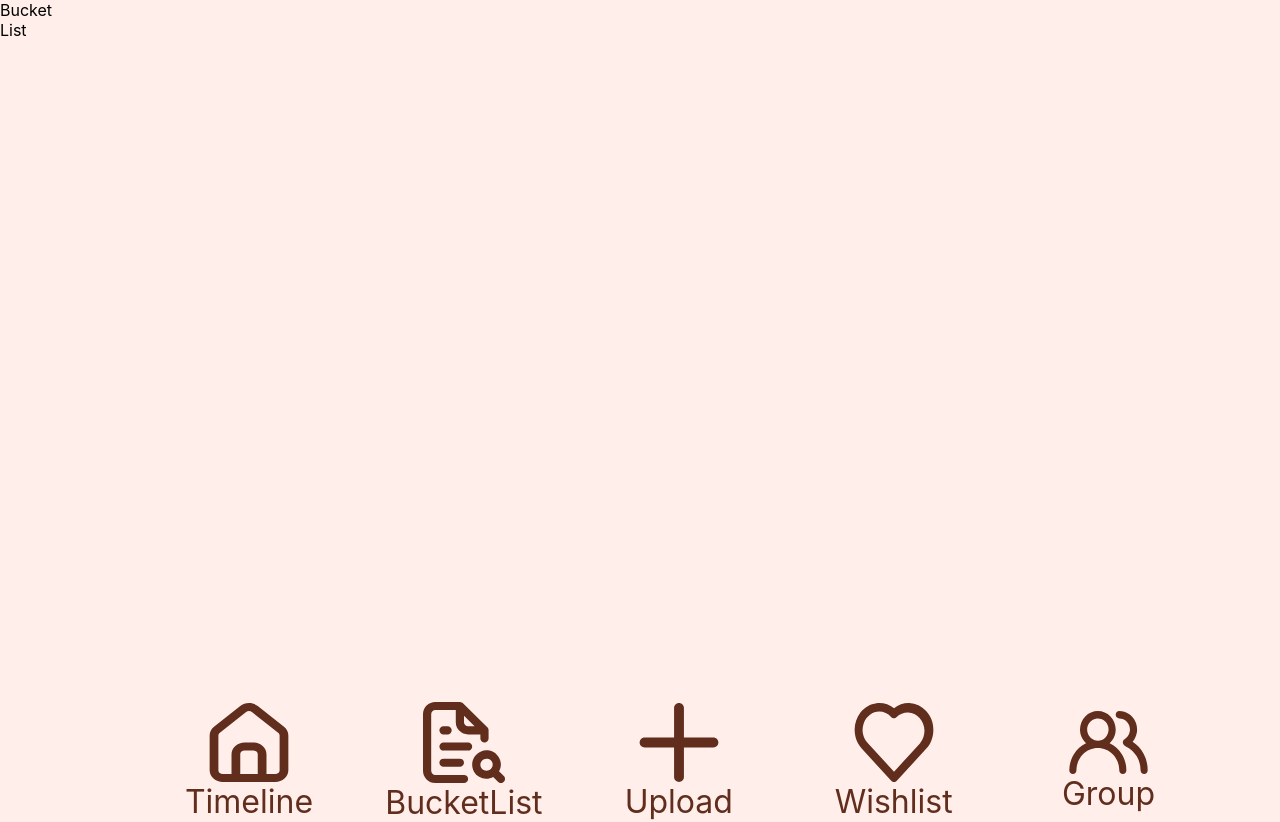
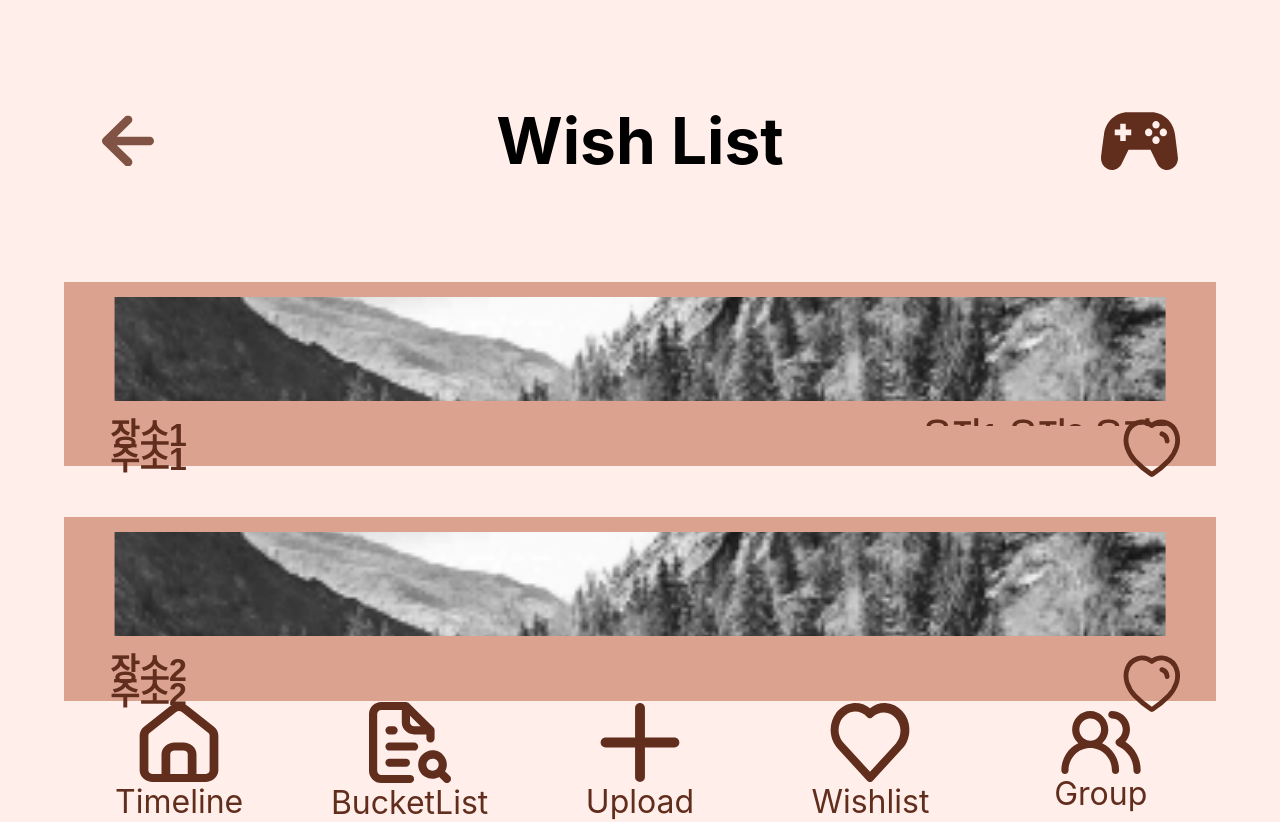
Before and after one commit to moooooonchild/Dojang-Crush-Client, a React (Create React App) app in the folder dojang-crush/: page /wishlist/game in a window 1280 px wide. Built offline with nearby package versions, Linux system fonts and the light colour scheme.

Commit message:
✨ feat : 위시리스트 테마 설정/상세페이지 퍼블리싱

```diff
--- a/dojang-crush/src/components/PlaceComponent.jsx
+++ b/dojang-crush/src/components/PlaceComponent.jsx
@@ -2,12 +2,22 @@ import styled from "styled-components";
 import placeDefault from "../assets/placeDefault.png";
 import HeartIcon from "../assets/ui/heart.svg";
 
-const PlaceComponent = () => {
+const PlaceComponent = ({ place, address, users = null }) => {
     return (
         <Container>
             <PlaceImg src={placeDefault} />
-            <Name>#장소명</Name>
-            <Address>#주소</Address>
+            <Name>{place}</Name>
+            <Address>{address}</Address>
+            {users ? (
+                <Users>
+                    {users.map((user, index) => {
+                        if (index === users.length - 1) {
+                            return <div>{user}</div>;
+                        }
+                        return <div>{user}&nbsp;</div>;
+                    })}
+                </Users>
+            ) : null}
             <HeartButton>
                 <img src={HeartIcon} />
             </HeartButton>
@@ -20,7 +30,7 @@ export default PlaceComponent;
 const Container = styled.button`
     background-color: #dba290;
     width: 90vw;
-    height: 20vh;
+    height: 23vh;
 
     border: none;
     text-decoration: none;
@@ -34,7 +44,7 @@ const Container = styled.button`
 
 const PlaceImg = styled.img`
     width: 82.1vw;
-    height: 11vh;
+    height: 13vh;
 
     position: absolute;
     top: 8%;
@@ -64,11 +74,28 @@ const Address = styled.div`
     color: #612d1c;
 `;
 
+const Users = styled.div`
+    display: flex;
+    justify-content: flex-end;
+    position: absolute;
+    top: 69%;
+    right: 4%;
+    overflow-x: scroll;
+
+    width: 37vw;
+    height: 2.1vh;
+
+    div {
+        font-size: 2rem;
+        font-weight: bold;
+        color: #612d1c;
+    }
+`;
+
 const HeartButton = styled.button`
     position: absolute;
-    top: 94%;
-    left: 96%;
-    transform: translate(-50%, -50%);
+    top: 90%;
+    right: 0%;
 
     background: none;
     border: none;
--- a/dojang-crush/src/pages/BucketDetail.jsx
+++ b/dojang-crush/src/pages/BucketDetail.jsx
@@ -20,11 +20,11 @@ const BucketDetailPage = () => {
                 <Title>Recommended</Title>
             </Header>
             <PlaceList>
-                <PlaceComponent />
-                <PlaceComponent />
-                <PlaceComponent />
-                <PlaceComponent />
-                <PlaceComponent />
+                <PlaceComponent place="장소1" address="주소1" />
+                <PlaceComponent place="장소2" address="주소2" />
+                <PlaceComponent place="장소3" address="주소3" />
+                <PlaceComponent place="장소4" address="주소4" />
+                <PlaceComponent place="장소5" address="주소5" />
             </PlaceList>
 
             <NavigationBar />
--- a/dojang-crush/src/pages/WishDetail.jsx
+++ b/dojang-crush/src/pages/WishDetail.jsx
@@ -1,10 +1,57 @@
 import NavigationBar from "../components/NavigationBar";
+import PlaceComponent from "../components/PlaceComponent";
 import styled from "styled-components";
 
+import { useNavigate } from "react-router-dom";
+import { useParams } from "react-router-dom";
+
+import sportsIcon from "../assets/theme/sports.svg";
+import gameIcon from "../assets/theme/game.svg";
+import healingIcon from "../assets/theme/healing.svg";
+import natureIcon from "../assets/theme/nature.svg";
+import musicIcon from "../assets/theme/music.svg";
+import uniqueIcon from "../assets/theme/unique.svg";
+import backIcon from "../assets/ui/back.svg";
+
+const iconMap = {
+    sports: sportsIcon,
+    game: gameIcon,
+    healing: healingIcon,
+    nature: natureIcon,
+    music: musicIcon,
+    unique: uniqueIcon,
+};
+
 const WishDetailPage = () => {
+    const { theme } = useParams();
+    const nav = useNavigate();
+    const onClickBackButton = () => {
+        nav(-1);
+    };
+
     return (
         <Container>
-            <div>Bucket List</div>
+            <Header>
+                <BackButton
+                    src={backIcon}
+                    onClick={onClickBackButton}
+                ></BackButton>
+                <Title>Wish List</Title>
+                <ThemeIcon src={iconMap[theme]} />
+            </Header>
+
+            <WishList>
+                <PlaceComponent
+                    place="장소1"
+                    address="주소1"
+                    users={["유저1", "유저2", "유저3"]}
+                />
+                <PlaceComponent place="장소2" address="주소2" />
+                <PlaceComponent place="장소3" address="주소3" />
+                <PlaceComponent place="장소4" address="주소4" />
+                <PlaceComponent place="장소5" address="주소5" />
+            </WishList>
+
             <NavigationBar />
         </Container>
     );
@@ -17,4 +64,45 @@ const Container = styled.div`
     height: 100vh;
     display: flex;
     justify-content: center;
+    flex-direction: column;
+    align-items: center;
 `;
+
+const Header = styled.div`
+    width: 100vw;
+    position: relative;
+    display: flex;
+    justify-content: center; /* Title을 중앙에 배치 */
+    align-items: center;
+    margin: 8vw;
+`;
+
+const Title = styled.div`
+    font-size: 4rem;
+    font-weight: bold;
+`;
+
+const BackButton = styled.img`
+    width: 4vw;
+    position: absolute;
+    left: 8%;
+    top: 50%;
+    transform: translateY(-50%);
+`;
+
+const ThemeIcon = styled.img`
+    width: 6vw;
+    position: absolute;
+    right: 8%;
+    top: 50%;
+    transform: translateY(-50%);
+`;
+
+const WishList = styled.div`
+    display: flex;
+    flex: 1;
+    width: 100vw;
+    overflow-y: auto;
+    flex-wrap: wrap;
+    justify-content: space-evenly;
+`;
--- a/dojang-crush/src/pages/WishList.jsx
+++ b/dojang-crush/src/pages/WishList.jsx
@@ -1,5 +1,143 @@
+import styled from "styled-components";
+import { useState } from "react";
+
+import PlaceComponent from "../components/PlaceComponent";
+import ThemeComponent from "../components/ThemeComponent";
+import NavigationBar from "../components/NavigationBar";
+
+import sportsIcon from "../assets/theme/sports.svg";
+import gameIcon from "../assets/theme/game.svg";
+import healingIcon from "../assets/theme/healing.svg";
+import natureIcon from "../assets/theme/nature.svg";
+import musicIcon from "../assets/theme/music.svg";
+import uniqueIcon from "../assets/theme/unique.svg";
+
 const WishListPage = () => {
-    return <div></div>;
+    const [showList, setShowList] = useState(false);
+
+    const onClickThemeButton = () => {
+        setShowList(!showList);
+    };
+
+    return (
+        <Container>
+            {showList ? (
+                <>
+                    <Header>
+                        <Title>Wish List</Title>
+                        <ToTheme onClick={onClickThemeButton}>
+                            테마별 보기
+                        </ToTheme>
+                    </Header>
+                    <PlaceList>
+                        <PlaceComponent
+                            place="장소1"
+                            address="주소1"
+                            users={["유저1", "유저2", "유저3"]}
+                        />
+                        <PlaceComponent place="장소2" address="주소2" />
+                        <PlaceComponent place="장소3" address="주소3" />
+                        <PlaceComponent place="장소4" address="주소4" />
+                        <PlaceComponent place="장소5" address="주소5" />
+                    </PlaceList>
+                </>
+            ) : (
+                <>
+                    <Header>
+                        <ToTheme onClick={onClickThemeButton}>
+                            전체 보기
+                        </ToTheme>
+                        <Title>Wish List</Title>
+                    </Header>
+
+                    <WishList>
+                        <ThemeComponent
+                            themeKor="스포츠"
+                            themeEng="sports"
+                            icon={sportsIcon}
+                        />
+                        <ThemeComponent
+                            themeKor="게임"
+                            themeEng="game"
+                            icon={gameIcon}
+                        />
+                        <ThemeComponent
+                            themeKor="힐링"
+                            themeEng="healing"
+                            icon={healingIcon}
+                        />
+                        <ThemeComponent
+                            themeKor="자연"
+                            themeEng="nature"
+                            icon={natureIcon}
+                        />
+                        <ThemeComponent
+                            themeKor="음악"
+                            themeEng="music"
+                            icon={musicIcon}
+                        />
+                        <ThemeComponent
+                            themeKor="이색"
+                            themeEng="unique"
+                            icon={uniqueIcon}
+                        />
+                    </WishList>
+                </>
+            )}
+
+            <NavigationBar />
+        </Container>
+    );
 };
 
 export default WishListPage;
+
+const Container = styled.div`
+    width: 100vw;
+    height: 100vh;
+    display: flex;
+    flex-direction: column;
+    justify-content: center;
+    align-items: center;
+`;
+
+const Header = styled.div`
+    width: 100vw;
+    position: relative;
+    display: flex;
+    justify-content: center; /* Title을 중앙에 배치 */
+    align-items: center;
+    margin: 8vw;
+`;
+
+const Title = styled.div`
+    font-size: 4rem;
+    font-weight: bold;
+`;
+
+const ToTheme = styled.div`
+    font-size: 2.3rem;
+    font-weight: bold;
+    position: absolute;
+    right: 6%;
+    top: 100%;
+`;
+
+const PlaceList = styled.div`
+    flex: 1;
+    width: 100vw;
+    display: flex;
+    flex-direction: column;
+    align-items: center;
+
+    overflow-y: auto;
+`;
+
+const WishList = styled.div`
+    display: flex;
+    flex: 1;
+    width: 100vw;
+    overflow-y: auto;
+    flex-wrap: wrap;
+    justify-content: space-evenly;
+`;
```
